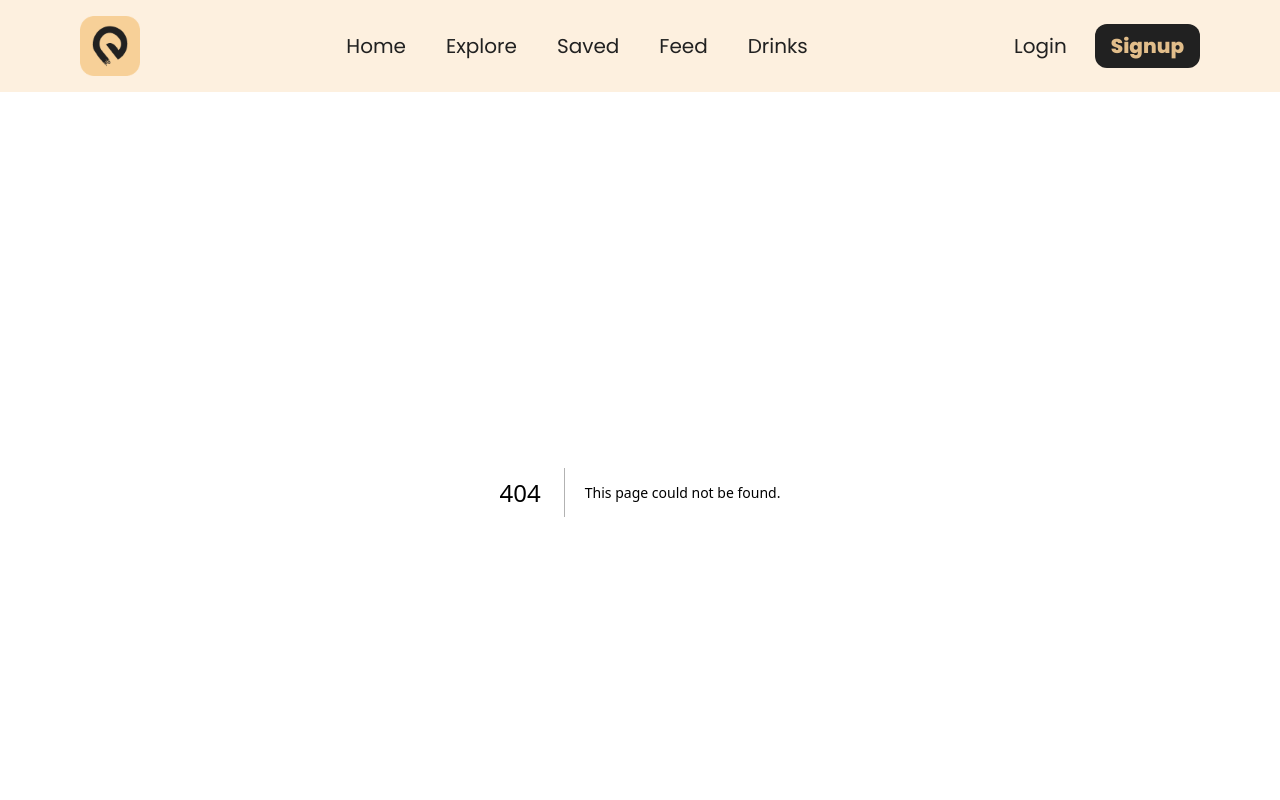
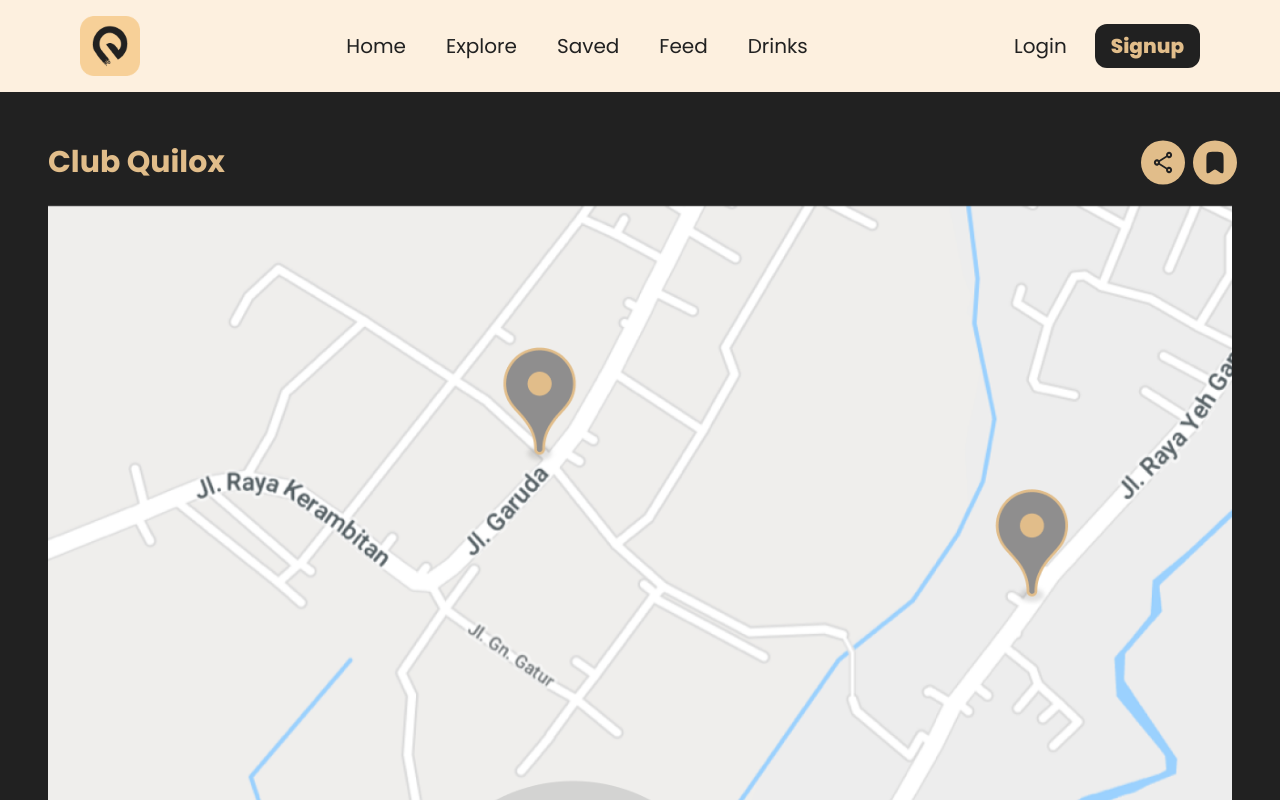
Before and after one commit to ixpllimitedofficial/iexplore_waitlist, a Next.js app: page /spot-details/directions in a window 1280 px wide. Before the commit this address had no page. Shown: the top 800 px of the page. Built offline with nearby package versions, Linux system fonts and the light colour scheme.

Commit message:
feat:spot direction page partially done

```diff
--- /dev/null
+++ b/src/app/spot-details/directions/page.tsx
@@ -0,0 +1,11 @@
+import Directions from "@/components/SpotDetails/Directions/Directions";
+
+const page = () => {
+  return (
+    <>
+      <Directions />
+    </>
+  );
+};
+
+export default page;
--- /dev/null
+++ b/src/components/SpotDetails/Directions/Directions.tsx
@@ -0,0 +1,33 @@
+import MapImage from "@/assets/img/SpotDetails/MapImage.png";
+import Image from "next/image";
+import ShareIcon from "@/assets/svg/SpotDetailsSvg/ShareIconSvg.svg";
+import BookmarkIcon from "@/assets/svg/SpotDetailsSvg/BookmarkIconSvg.svg";
+import FriendlySpots from "@/components/Home/FriendlySpots/FriendlySpots";
+import GetApp from "@/components/Home/GetApp/GetApp";
+
+const Directions = () => {
+  return (
+    <>
+      <section className="p-12">
+        {/* title and icons */}
+        <div className="flex items-center justify-between mb-5">
+          <h1 className="text-[#E1BD8A] text-3xl font-bold w-[90vw] mx-auto">
+            Club Quilox
+          </h1>
+
+          <div className="flex gap-2">
+            <Image src={ShareIcon} alt="ShareIcon" height={45} />
+            <Image src={BookmarkIcon} alt="BookmarkIcon" height={45} />
+          </div>
+        </div>
+
+        <Image src={MapImage} alt="MapImage" className="w-full" />
+      </section>
+
+      {/* get app */}
+      <GetApp />
+    </>
+  );
+};
+
+export default Directions;
```
Also changed, not shown: src/assets/img/SpotDetails/MapImage.png (added).
